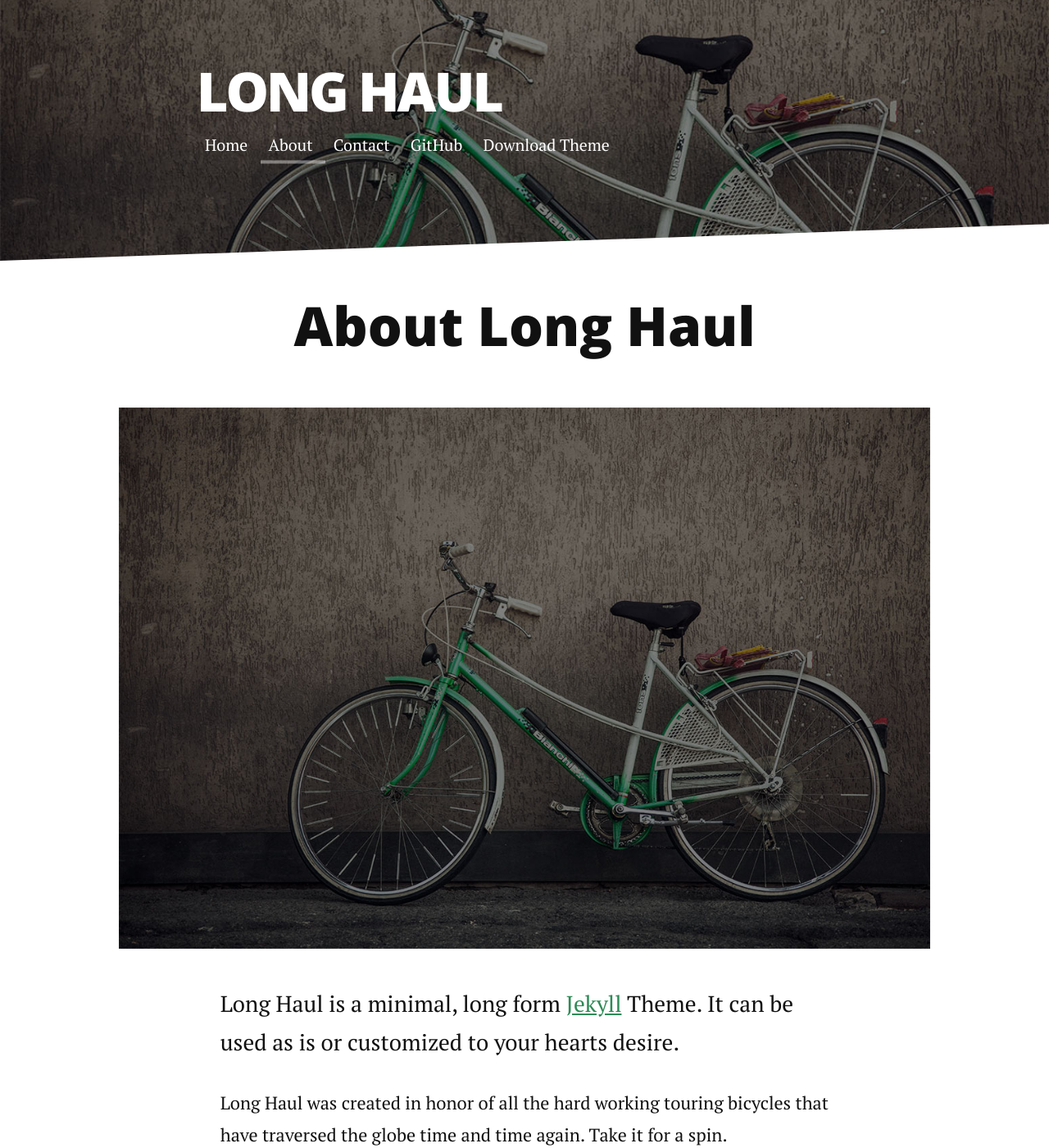
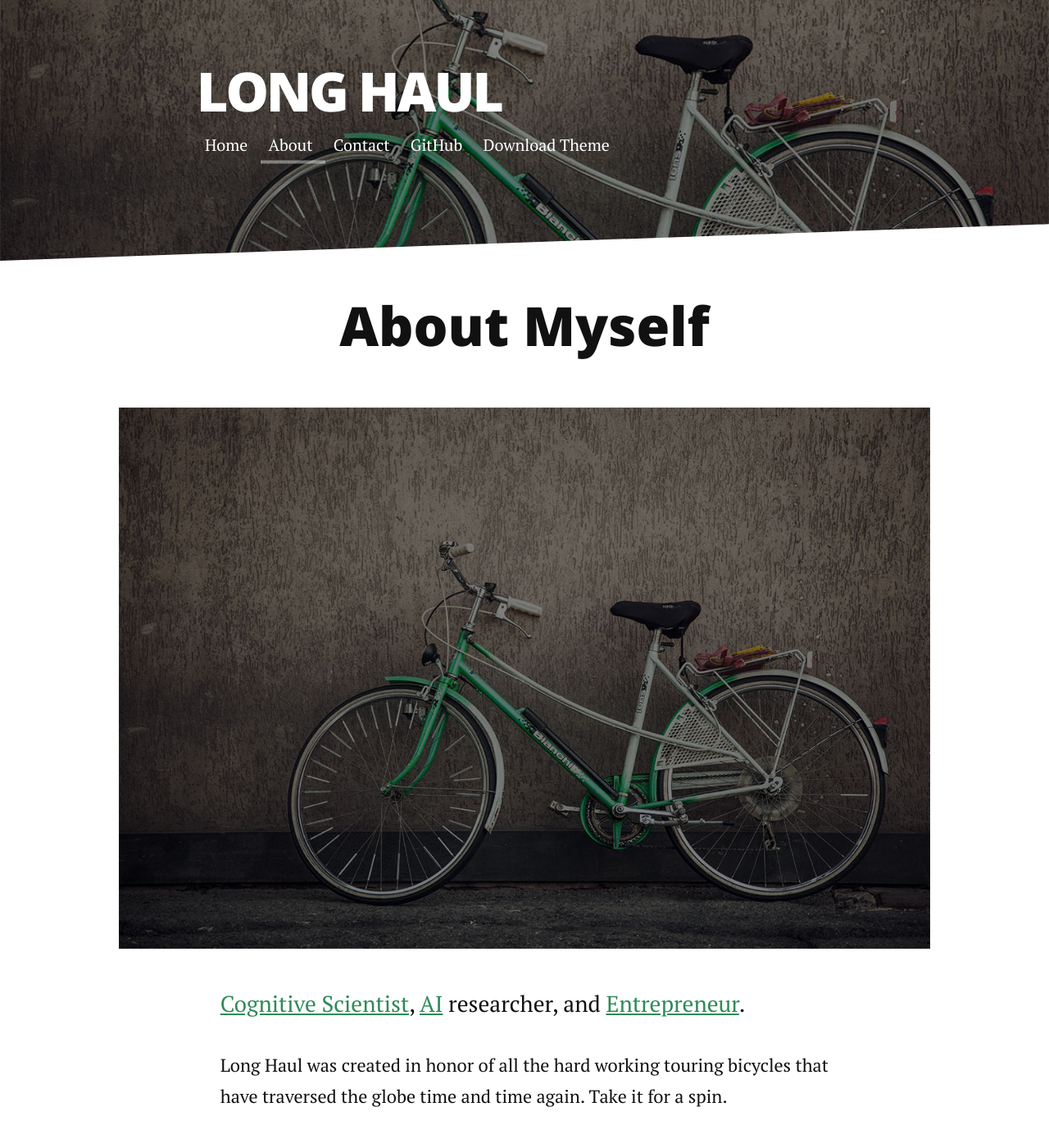
Before and after one commit to cogsci13/cogsci13.github.io, a Jekyll site: the page built from about.md, in a window 1280 px wide and 1400 px high. Shown: the whole window at 82% size. Built offline with Jekyll 4.4.1, drawn with Linux system fonts in a browser that asks for light colours; nearby versions of some CDN libraries.

Commit message:
Update about.md

```diff
--- a/about.md
+++ b/about.md
@@ -1,12 +1,12 @@
 ---
 layout: default
-title: About Long Haul
+title: About Myself
 ---
 
 <div class="post">
-	<h1 class="pageTitle">About Long Haul</h1>
+	<h1 class="pageTitle">About Myself</h1>
 	<img src="{{ '/assets/img/touring.jpg' | prepend: site.baseurl }}" alt="">
-	<p class="intro">Long Haul is a minimal, long form <a href="http://jekyllrb.com">Jekyll</a> Theme. It can be used as is or customized to your hearts desire.</p>
+	<p class="intro"><a href="https://en.wikipedia.org/wiki/Cognitive_science">Cognitive Scientist</a>, <a href="https://en.wikipedia.org/wiki/Artificial_intelligence">AI</a> researcher, and <a href="https://en.wikipedia.org/wiki/Entrepreneurship">Entrepreneur</a>.</p>
 	<p>Long Haul was created in honor of all the hard working touring bicycles that have traversed the globe time and time again. Take it for a spin.</p>
 	<h2>Features</h2>
 	<ul>
```
